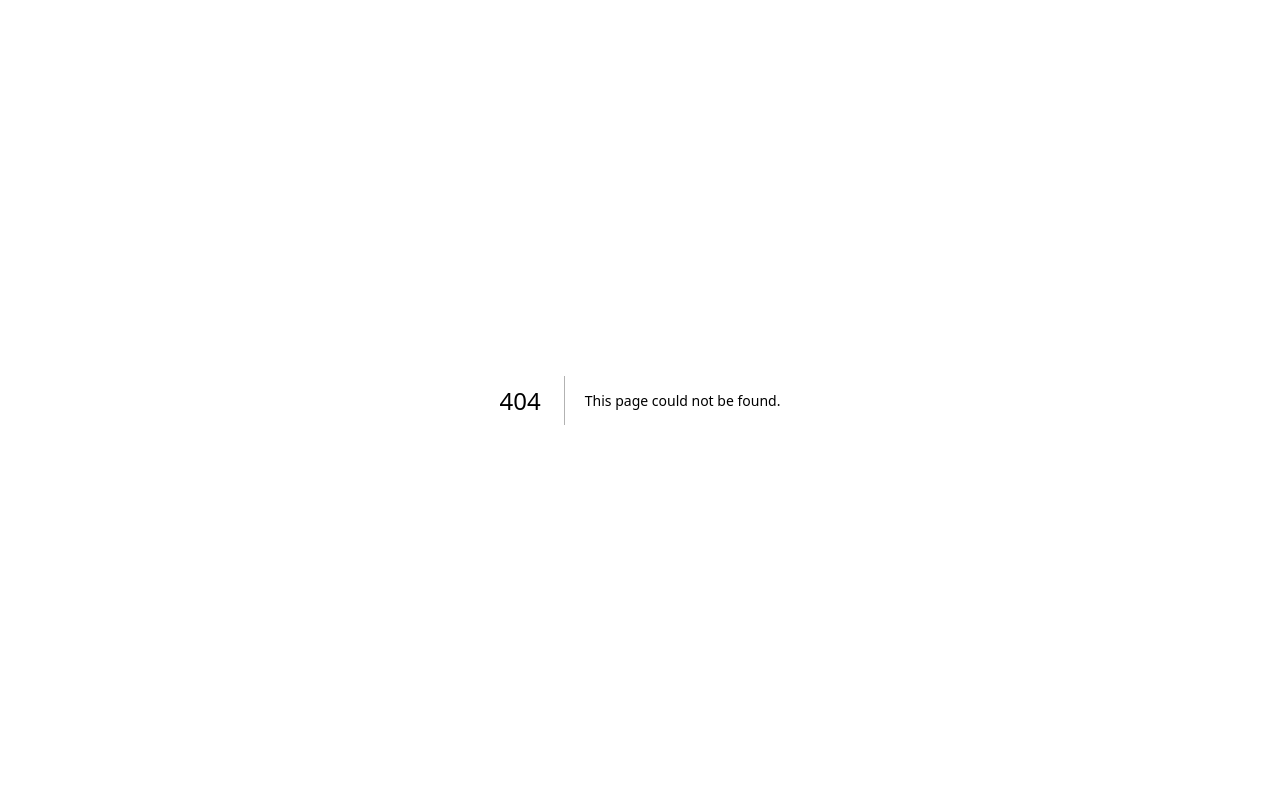
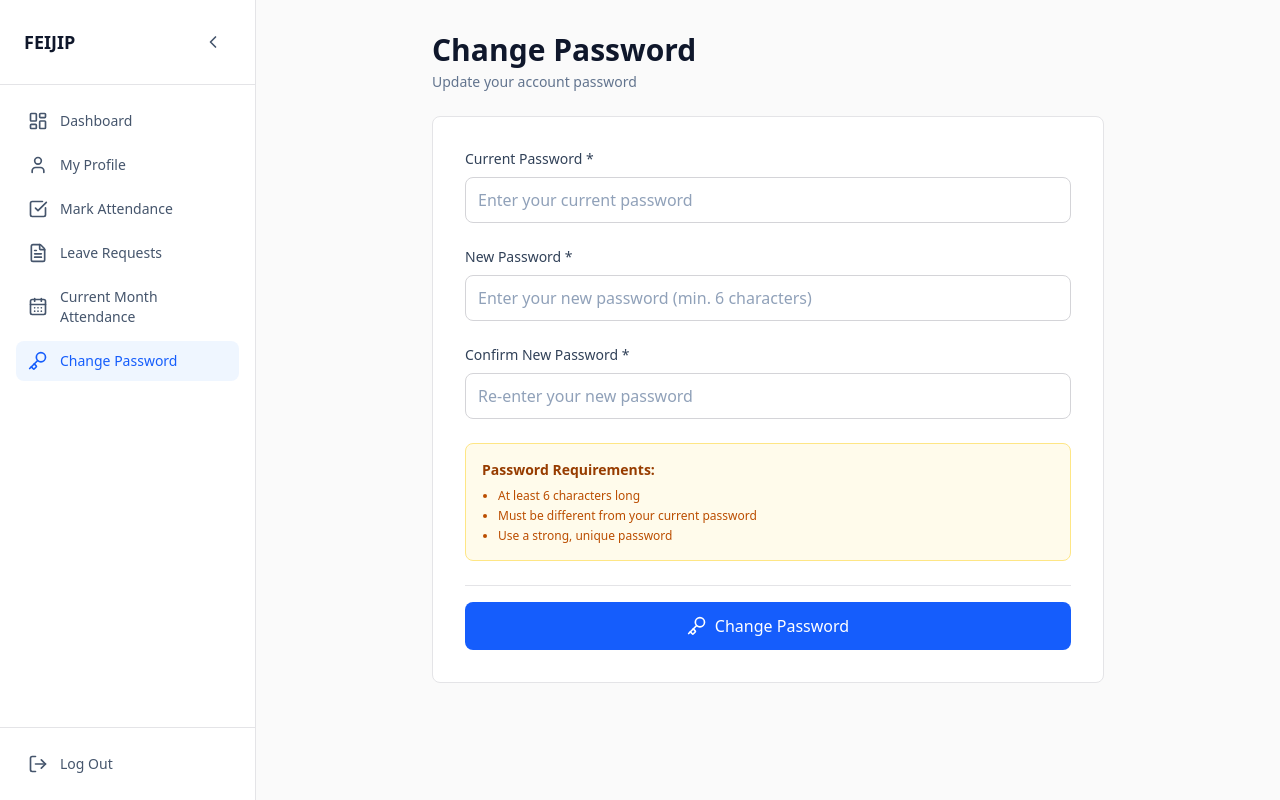
Before and after one commit to XUN0024/employee-attendance-system, a Next.js app: page /employee/change-password in a window 1280 px wide. Before the commit this address had no page. Built offline with nearby package versions, Linux system fonts and the light colour scheme; no server answers.

Commit message:
feat: add password change functionality
Co-authored-by: Lim02282004 <linjiada547@gmail.com>

```diff
--- /dev/null
+++ b/app/employee/change-password/page.tsx
@@ -0,0 +1,209 @@
+'use client';
+
+import { useState } from 'react';
+import { Key, Loader2, CheckCircle2, AlertCircle } from 'lucide-react';
+import { supabase } from '@/lib/supabase';
+import { hashPassword } from '@/lib/auth';
+import bcrypt from 'bcryptjs';
+
+export default function ChangePasswordPage() {
+    const [currentPassword, setCurrentPassword] = useState('');
+    const [newPassword, setNewPassword] = useState('');
+    const [confirmPassword, setConfirmPassword] = useState('');
+    const [isLoading, setIsLoading] = useState(false);
+    const [message, setMessage] = useState<{ type: 'success' | 'error'; text: string } | null>(null);
+
+    const handleSubmit = async (e: React.FormEvent) => {
+        e.preventDefault();
+        setMessage(null);
+
+        // Validation
+        if (newPassword !== confirmPassword) {
+            setMessage({ type: 'error', text: 'New passwords do not match' });
+            return;
+        }
+
+        if (newPassword.length < 6) {
+            setMessage({ type: 'error', text: 'New password must be at least 6 characters long' });
+            return;
+        }
+
+        if (currentPassword === newPassword) {
+            setMessage({ type: 'error', text: 'New password must be different from current password' });
+            return;
+        }
+
+        setIsLoading(true);
+
+        try {
+            const storedEmployee = localStorage.getItem('employee');
+            if (!storedEmployee) {
+                throw new Error('Please log in again');
+            }
+
+            const employee = JSON.parse(storedEmployee);
+
+            // Get current password hash from database
+            const { data: empData, error: fetchError } = await supabase
+                .from('employees')
+                .select('employee_password')
+                .eq('employee_id', employee.employee_id)
+                .single();
+
+            if (fetchError || !empData) {
+                throw new Error('Failed to verify current password');
+            }
+
+            // Verify current password
+            const isCurrentPasswordValid = await bcrypt.compare(currentPassword, empData.employee_password);
+
+            if (!isCurrentPasswordValid) {
+                setMessage({ type: 'error', text: 'Current password is incorrect' });
+                setIsLoading(false);
+                return;
+            }
+
+            // Hash new password
+            const newHashedPassword = await hashPassword(newPassword);
+
+            // Update password
+            const { error: updateError } = await supabase
+                .from('employees')
+                .update({ employee_password: newHashedPassword })
+                .eq('employee_id', employee.employee_id);
+
+            if (updateError) {
+                throw new Error(updateError.message);
+            }
+
+            setMessage({
+                type: 'success',
+                text: 'Password changed successfully! Please use your new password for future logins.',
+            });
+
+            // Clear form
+            setCurrentPassword('');
+            setNewPassword('');
+            setConfirmPassword('');
+        } catch (err: any) {
+            setMessage({ type: 'error', text: err.message || 'Failed to change password' });
+        } finally {
+            setIsLoading(false);
+        }
+    };
+
+    return (
+        <div className="min-h-screen bg-zinc-50 p-8">
+            <div className="max-w-2xl mx-auto space-y-6">
+                <div>
+                    <h1 className="text-3xl font-semibold text-slate-900">Change Password</h1>
+                    <p className="text-sm text-slate-500 mt-1">Update your account password</p>
+                </div>
+
+                {message && (
+                    <div
+                        className={`p-4 rounded-lg border flex items-start gap-3 ${
+                            message.type === 'success' ? 'bg-emerald-50 border-emerald-200' : 'bg-red-50 border-red-200'
+                        }`}
+                    >
+                        {message.type === 'success' ? (
+                            <CheckCircle2 className="h-5 w-5 text-emerald-600 mt-0.5" />
+                        ) : (
+                            <AlertCircle className="h-5 w-5 text-red-600 mt-0.5" />
+                        )}
+                        <p
+                            className={`text-sm font-medium ${
+                                message.type === 'success' ? 'text-emerald-700' : 'text-red-700'
+                            }`}
+                        >
+                            {message.text}
+                        </p>
+                    </div>
+                )}
+
+                <div className="bg-white rounded-lg border border-zinc-200 p-8">
+                    <form onSubmit={handleSubmit} className="space-y-6">
+                        <div>
+                            <label htmlFor="currentPassword" className="block text-sm font-medium text-slate-700 mb-2">
+                                Current Password *
+                            </label>
+                            <input
+                                id="currentPassword"
+                                type="password"
+                                value={currentPassword}
+                                onChange={(e) => setCurrentPassword(e.target.value)}
+                                placeholder="Enter your current password"
+                                className="block w-full px-3 py-2.5 border border-zinc-300 rounded-lg text-slate-900 placeholder-slate-400 focus:outline-none focus:ring-2 focus:ring-blue-500 focus:border-transparent"
+                                disabled={isLoading}
+                                required
+                            />
+                        </div>
+
+                        <div>
+                            <label htmlFor="newPassword" className="block text-sm font-medium text-slate-700 mb-2">
+                                New Password *
+                            </label>
+                            <input
+                                id="newPassword"
+                                type="password"
+                                value={newPassword}
+                                onChange={(e) => setNewPassword(e.target.value)}
+                                placeholder="Enter your new password (min. 6 characters)"
+                                className="block w-full px-3 py-2.5 border border-zinc-300 rounded-lg text-slate-900 placeholder-slate-400 focus:outline-none focus:ring-2 focus:ring-blue-500 focus:border-transparent"
+                                disabled={isLoading}
+                                required
+                            />
+                        </div>
+
+                        <div>
+                            <label htmlFor="confirmPassword" className="block text-sm font-medium text-slate-700 mb-2">
+                                Confirm New Password *
+                            </label>
+                            <input
+                                id="confirmPassword"
+                                type="password"
+                                value={confirmPassword}
+                                onChange={(e) => setConfirmPassword(e.target.value)}
+                                placeholder="Re-enter your new password"
+                                className="block w-full px-3 py-2.5 border border-zinc-300 rounded-lg text-slate-900 placeholder-slate-400 focus:outline-none focus:ring-2 focus:ring-blue-500 focus:border-transparent"
+                                disabled={isLoading}
+                                required
+                            />
+                        </div>
+
+                        <div className="p-4 bg-amber-50 border border-amber-200 rounded-lg">
+                            <p className="text-sm text-amber-800">
+                                <strong>Password Requirements:</strong>
+                            </p>
+                            <ul className="text-xs text-amber-700 mt-2 space-y-1 ml-4 list-disc">
+                                <li>At least 6 characters long</li>
+                                <li>Must be different from your current password</li>
+                                <li>Use a strong, unique password</li>
+                            </ul>
+                        </div>
+
+                        <div className="pt-4 border-t border-zinc-200">
+                            <button
+                                type="submit"
+                                disabled={isLoading}
+                                className="w-full bg-blue-600 hover:bg-blue-700 text-white font-medium py-3 px-4 rounded-lg transition-colors focus:outline-none focus:ring-2 focus:ring-blue-500 focus:ring-offset-2 disabled:opacity-50 disabled:cursor-not-allowed flex items-center justify-center gap-2"
+                            >
+                                {isLoading ? (
+                                    <>
+                                        <Loader2 className="h-5 w-5 animate-spin" />
+                                        Changing Password...
+                                    </>
+                                ) : (
+                                    <>
+                                        <Key className="h-5 w-5" />
+                                        Change Password
+                                    </>
+                                )}
+                            </button>
+                        </div>
+                    </form>
+                </div>
+            </div>
+        </div>
+    );
+}
```
